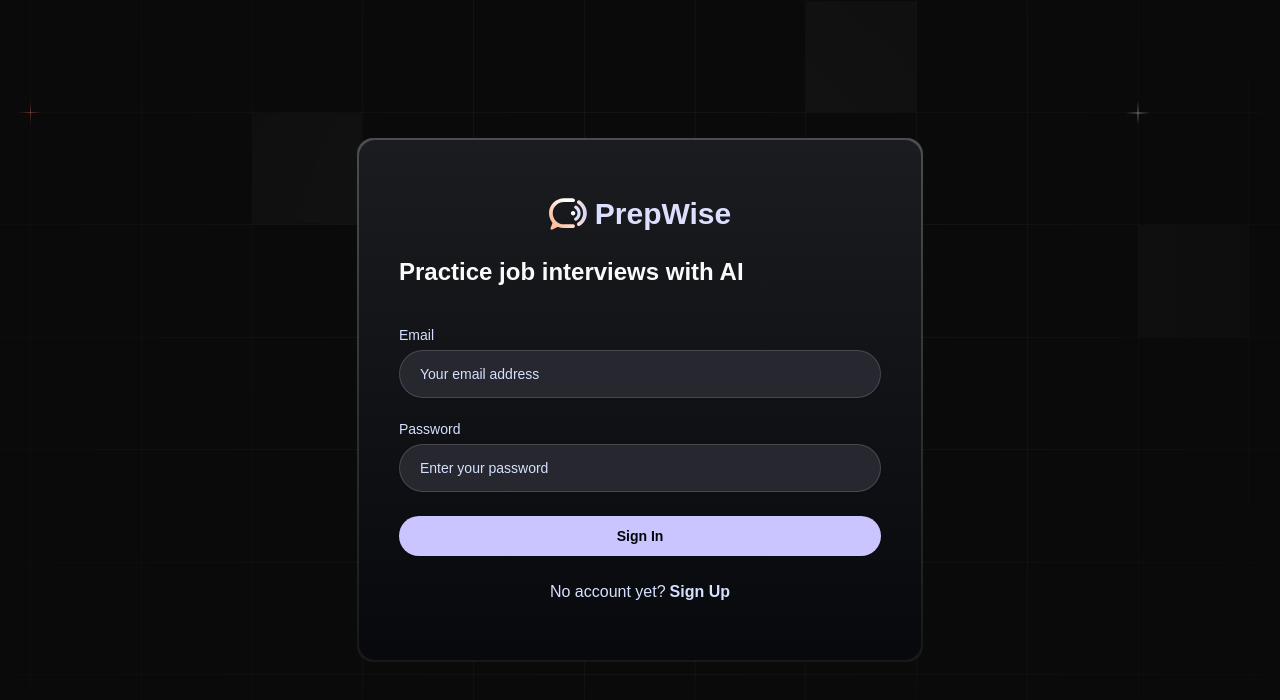
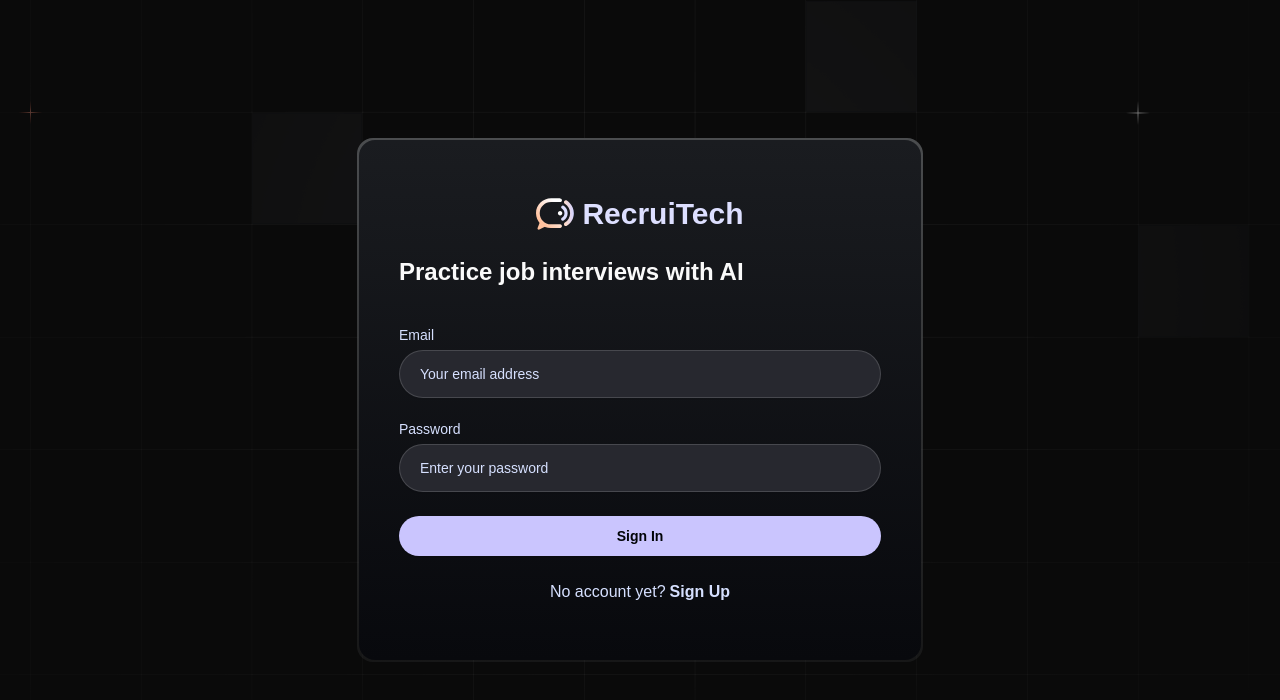
Before and after one commit to Krasimir-Hristov/interview-ai-agent, a Next.js app: page /sign-in in a window 1280 px wide. Shown: the top 700 px of the page. Built offline with nearby package versions, Linux system fonts and the light colour scheme; no server answers; a web font is replaced by a local one.

Commit message:
feat: update logo text from 'PrepWise' to 'RecruiTech' for branding consistency

```diff
--- a/components/AuthForm.tsx
+++ b/components/AuthForm.tsx
@@ -102,7 +102,7 @@ const AuthForm = ({ type }: { type: FormType }) => {
       <div className='flex flex-col gap-6 card py-14 px-10'>
         <div className='flex flex-row gap-2 justify-center'>
           <Image src='/logo.svg' alt='logo' height={32} width={38} />
-          <h2 className='text-primary-100'>PrepWise</h2>
+          <h2 className='text-primary-100'>RecruiTech</h2>
         </div>
 
         <h3>Practice job interviews with AI</h3>
```
